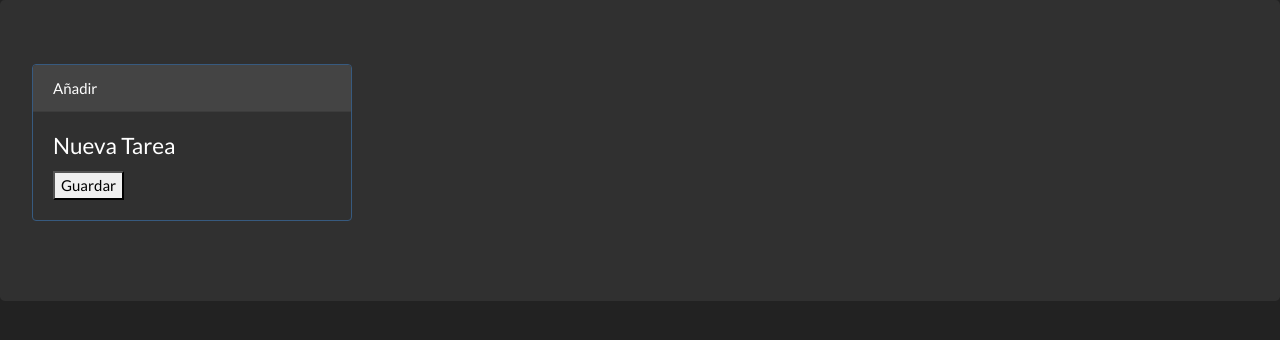
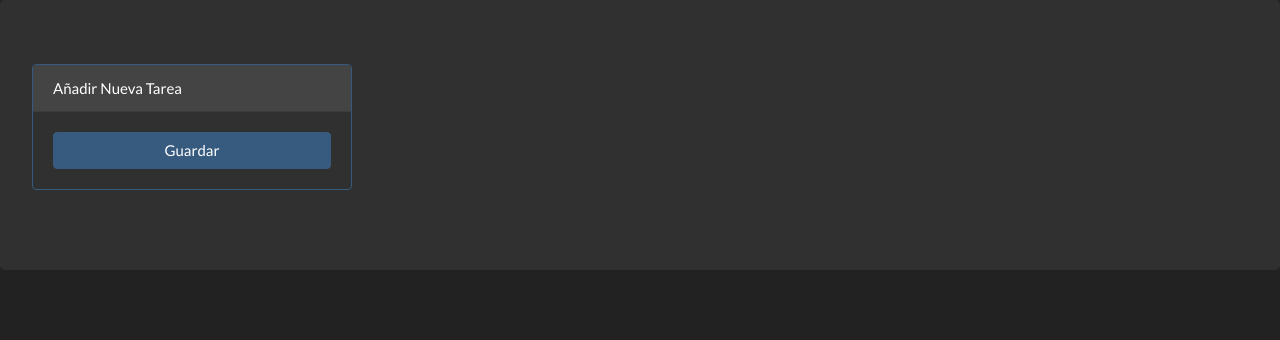
Before and after one commit to BeleIgnacia/Organizador, a Django app: page /tareas/tarea_form/ in a window 1280 px wide. Shown: the part 71-411 px from the top of the page. Run offline with Django 3.2, Linux system fonts and the light colour scheme; parts of the project's set-up code (start-up, migrations or seed data) failed here and were passed over; some libraries are stand-ins or nearby versions.

Commit message:
Modificado formulario de añadir tareas

```diff
--- a/apps/tareas/forms.py
+++ b/apps/tareas/forms.py
@@ -16,13 +16,13 @@ class TareaForm(forms.ModelForm):
         labels =  {
             'nombre' : 'Nombre',
             'complejidad' : 'Complejidad',
-            'duracion' : 'Duracion',
+            'duracion' : 'Duración en horas',
             'encargado': 'Encargado',
         }
 
         widgets = {
-            'nombre' : forms.TextInput(attrs={'placeholder':'Nombre Tarea'}),
-            'complejidad': forms.TextInput(attrs={'placeholder':'Complejidad Tarea'}),
-            'duracion' : forms.TextInput(attrs={'placeholder':'Duracion Aproximada Tarea'}),
-            'encargado': forms.Select(attrs={'class':'form-control'})
+            'nombre':forms.TextInput(attrs={'class':'form-control'}),
+            'complejidad':forms.NumberInput(attrs={'class':'custom-range','type':'range','max':5,'min':1,'step':1,'list':'tickmarks'}),
+            'duracion':forms.TextInput(attrs={'class':'form-control'}),
+            'encargado':forms.Select(attrs={'class':'form-control'}),
         }
--- a/apps/tareas/models.py
+++ b/apps/tareas/models.py
@@ -4,7 +4,7 @@ from apps.hogar.models import Usuario
 
 class Tareas (models.Model):
     nombre = models.CharField(max_length=50)
-    complejidad = models.IntegerField(default=0)
+    complejidad = models.PositiveIntegerField(default=0)
     duracion = models.IntegerField(default=0)
     lugar = models.CharField(max_length=50)
     encargado = models.ForeignKey(Usuario,null=True,blank=True,on_delete=models.CASCADE)
--- a/templates/tareas/tarea_form.html
+++ b/templates/tareas/tarea_form.html
@@ -1,16 +1,24 @@
 {% extends 'base/base2.html' %}
 
+{% load static %}
+
 {% block content %}
-
 <div class="jumbotron">
     <div class="card border-primary mb-3" style="max-width: 20rem;">
-        <div class="card-header">Añadir</div>
+        <div class="card-header">Añadir Nueva Tarea</div>
         <div class="card-body">
-          <h4 class="card-title">Nueva Tarea</h4>
           <form method="post">
             {% csrf_token %}
-            {{ form.as_p}}
-            <button type ="submit"> Guardar</button>
+            {% for field in form %}
+            <div class="col-md-30">
+              <div class="form-group">
+                {{ field.label }}:
+                <p>
+                {{ field }}
+              </div>
+            </div>
+            {% endfor %}
+            <button type ="submit" class="btn btn-primary btn-block"> Guardar</button>
         </form>
         </div>
       </div>
```
Also changed, not shown: apps/hogar/migrations/0001_initial.py (deleted), apps/hogar/migrations/0002_usuario_es_administrador.py (deleted), apps/hogar/migrations/0003_auto_20200525_1243.py (deleted), apps/hogar/migrations/__init__.py (deleted), apps/tareas/migrations/0001_initial.py (deleted), apps/tareas/migrations/0002_tareas_encargado.py (deleted), apps/tareas/migrations/0003_auto_20200528_1723.py (deleted), apps/tareas/migrations/0004_auto_20200529_1959.py (deleted), apps/tareas/migrations/__init__.py (deleted).
